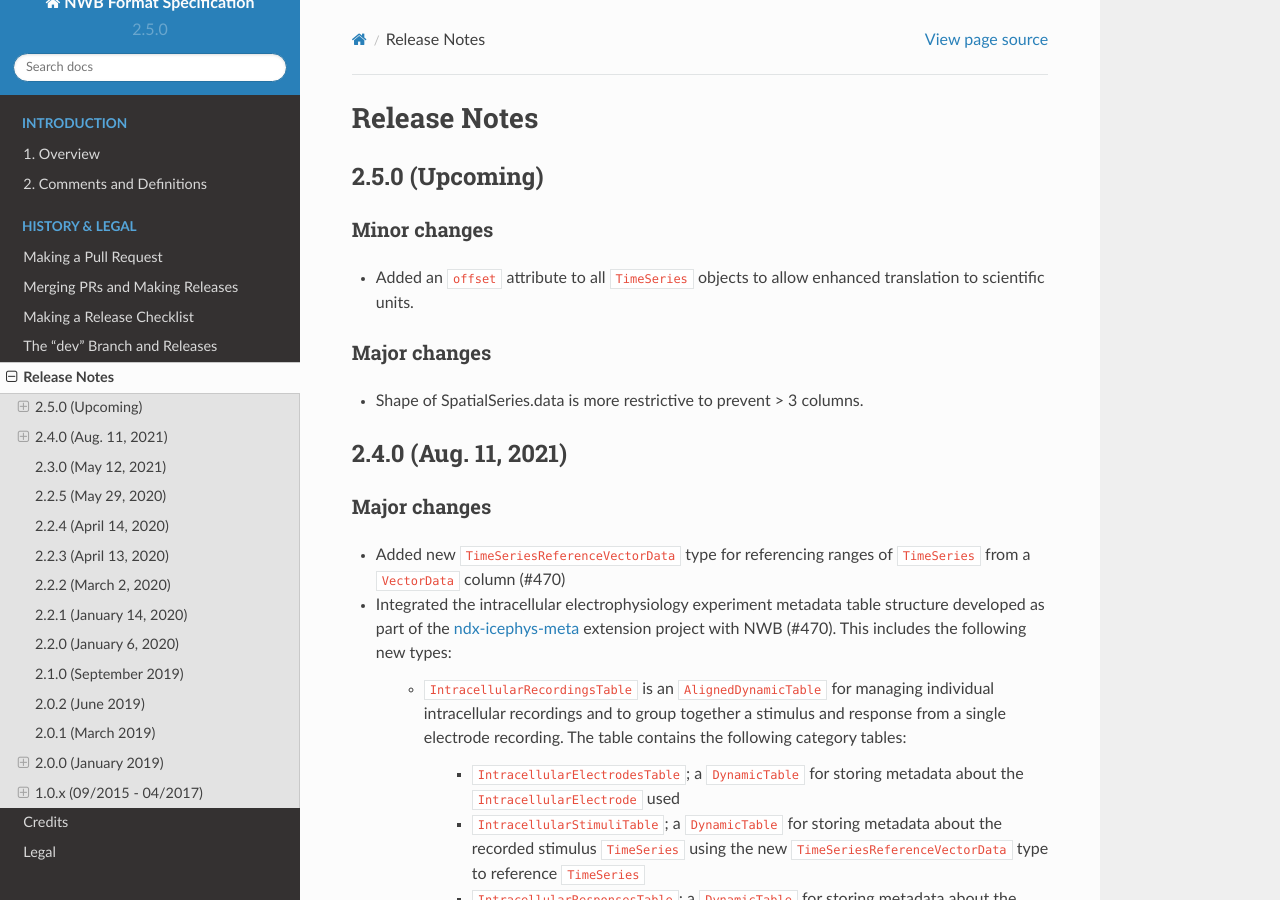
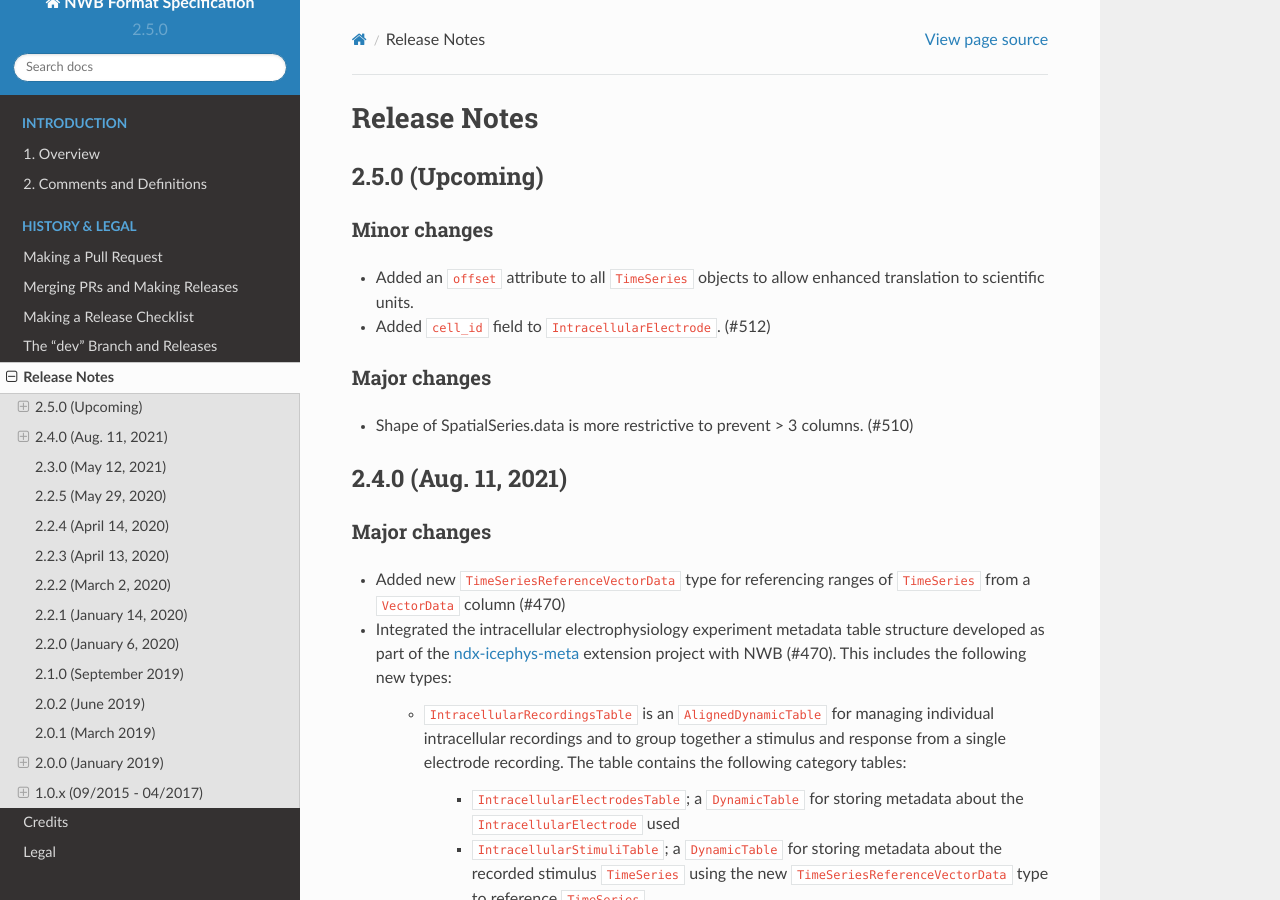
Before and after one commit to NeurodataWithoutBorders/nwb-schema, a Sphinx documentation site: the page built from docs/format/source/format_release_notes.rst, in a window 1280 px wide and 900 px high. Built offline with Sphinx 7.4.7 and the Read the Docs theme 2.0.0, drawn with Linux system fonts in a browser that asks for light colours.

Commit message:
add cell_id to IntracellularElectrode (#512)
* add cell_id to IntracellularElectrode

* Update core/nwb.icephys.yaml

Co-authored-by: Oliver Ruebel <oruebel@users.noreply.github.com>

* Update format_release_notes.rst

* Update format_release_notes.rst

Co-authored-by: Oliver Ruebel <oruebel@users.noreply.github.com>

```diff
--- a/docs/format/source/format_release_notes.rst
+++ b/docs/format/source/format_release_notes.rst
@@ -9,10 +9,11 @@
 Minor changes
 ^^^^^^^^^^^^^
 - Added an ``offset`` attribute to all ``TimeSeries`` objects to allow enhanced translation to scientific units.
+- Added ``cell_id`` field to ``IntracellularElectrode``. (#512)
 
 Major changes
 ^^^^^^^^^^^^^
-- Shape of SpatialSeries.data is more restrictive to prevent > 3 columns.
+- Shape of SpatialSeries.data is more restrictive to prevent > 3 columns. (#510)
 
 
 2.4.0 (Aug. 11, 2021)
```
Also changed, not shown: 1 other file.
